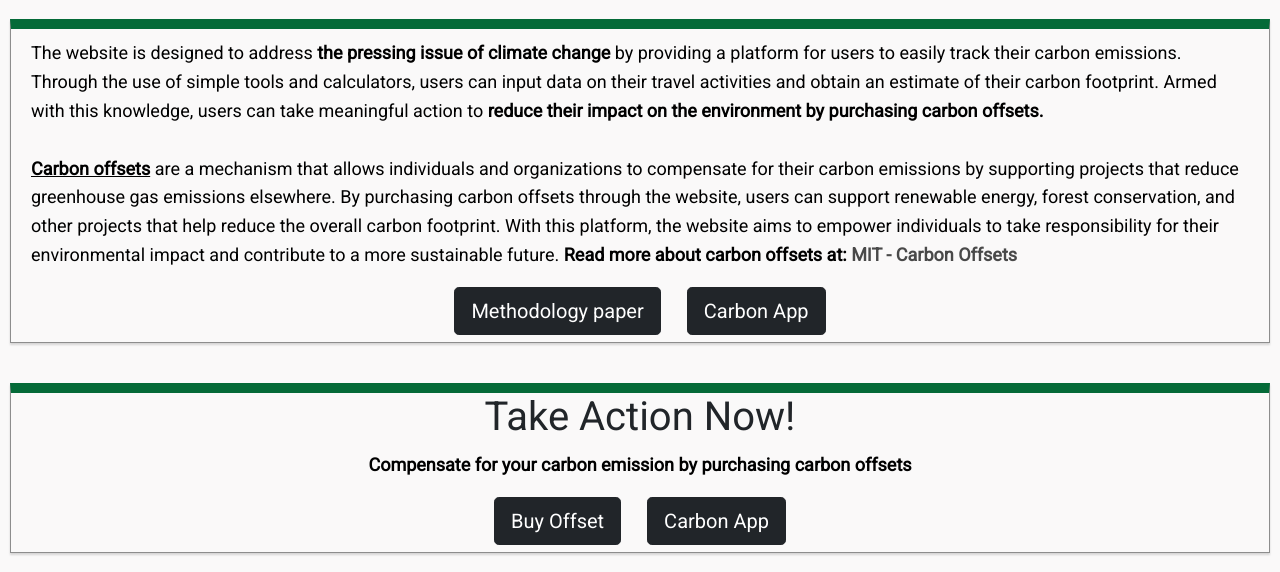
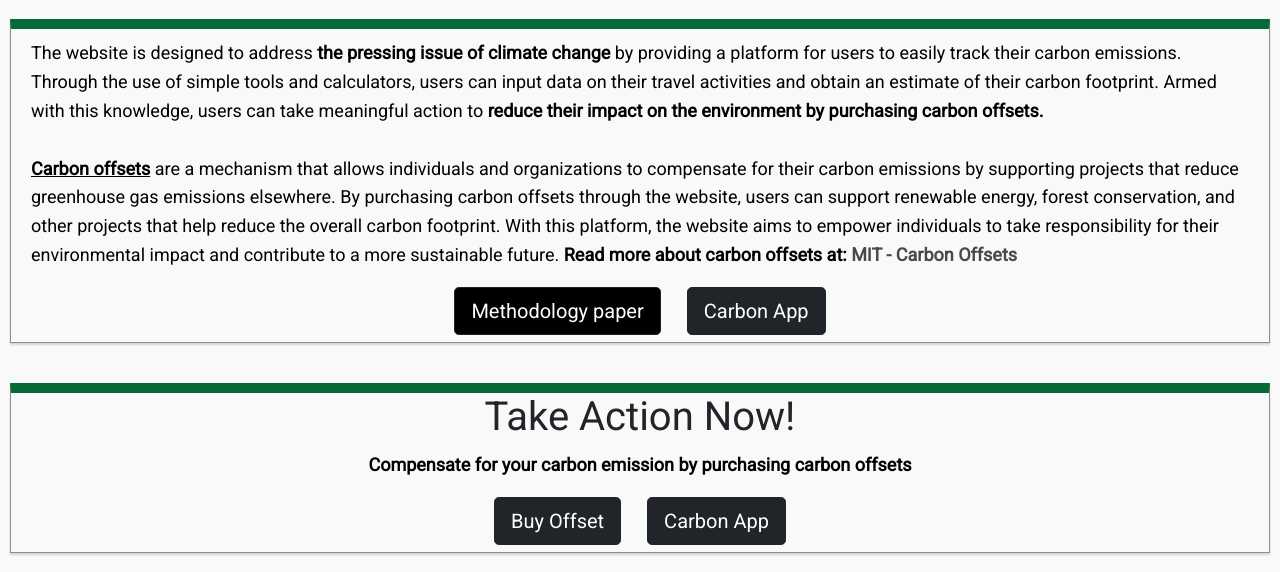
Before and after one commit to theoyster1/Carbon_App-Gruppe3, a Flask app: page /purpose in a window 1280 px wide. Shown: the part 2215-2787 px from the top of the page. Run offline with Flask 2, Linux system fonts and the light colour scheme; data that the repository does not hold is empty; some libraries are stand-ins or nearby versions.

Commit message:
Update purpose.html

```diff
--- a/capp/templates/purpose.html
+++ b/capp/templates/purpose.html
@@ -49,8 +49,8 @@
             <b>Read more about carbon offsets at: <a href="https://climate.mit.edu/explainers/carbon-offsets" target="_blank">MIT - Carbon Offsets</a></b>
           </p>
           <div class="container_buttons_links_header">
-            <div class="btn">
-                <a href="{{url_for('static', filename='icons/methodology_paper.pdf')}}" target = "_blank" class="btn btn-dark btn-lg mr-2">Methodology paper</a>
+           <div class="btn">
+              <a href="{{url_for('static', filename='icons/methodology_paper.pdf')}}" target="_blank" class="btn btn-dark btn-lg mr-2", style="background-color:black;">Methodology paper</a>
             </div>
             <div class="btn">
                 <a href="{{url_for('carbon_app.carbon_app_home')}}" class="btn btn-dark btn-lg mr-2">Carbon App</a>
```
